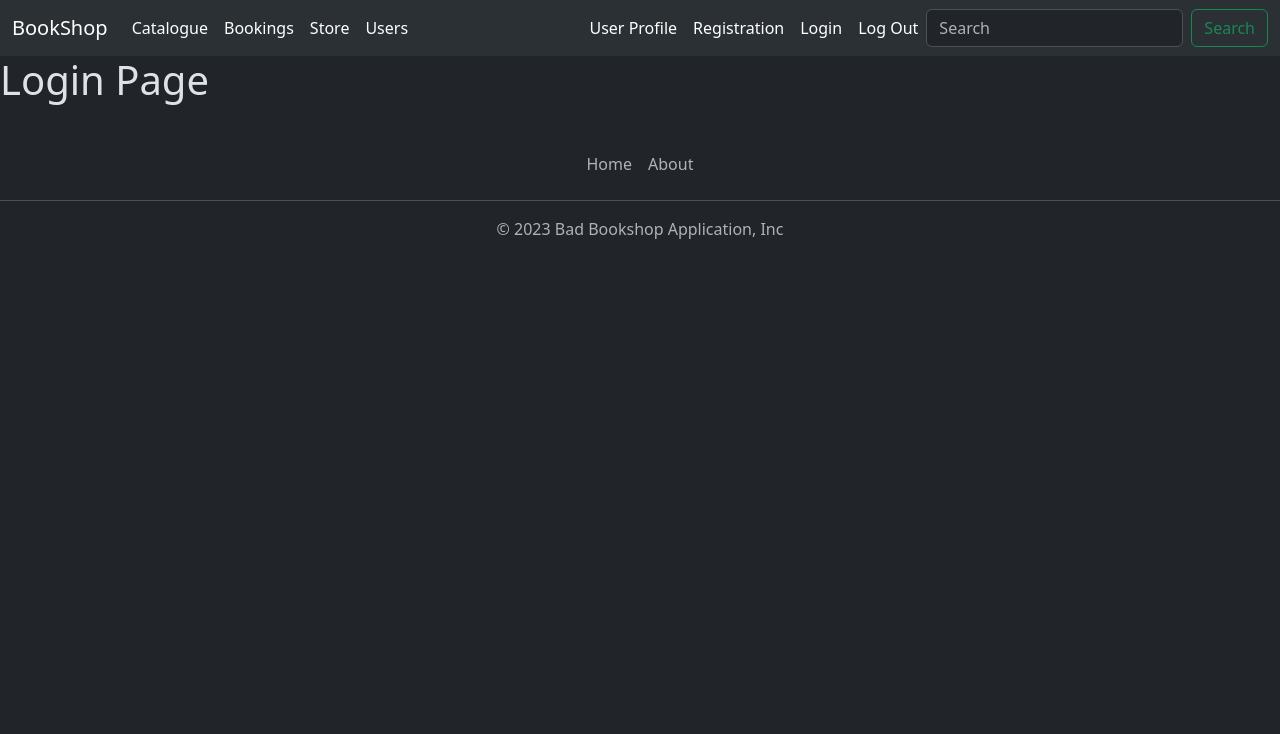
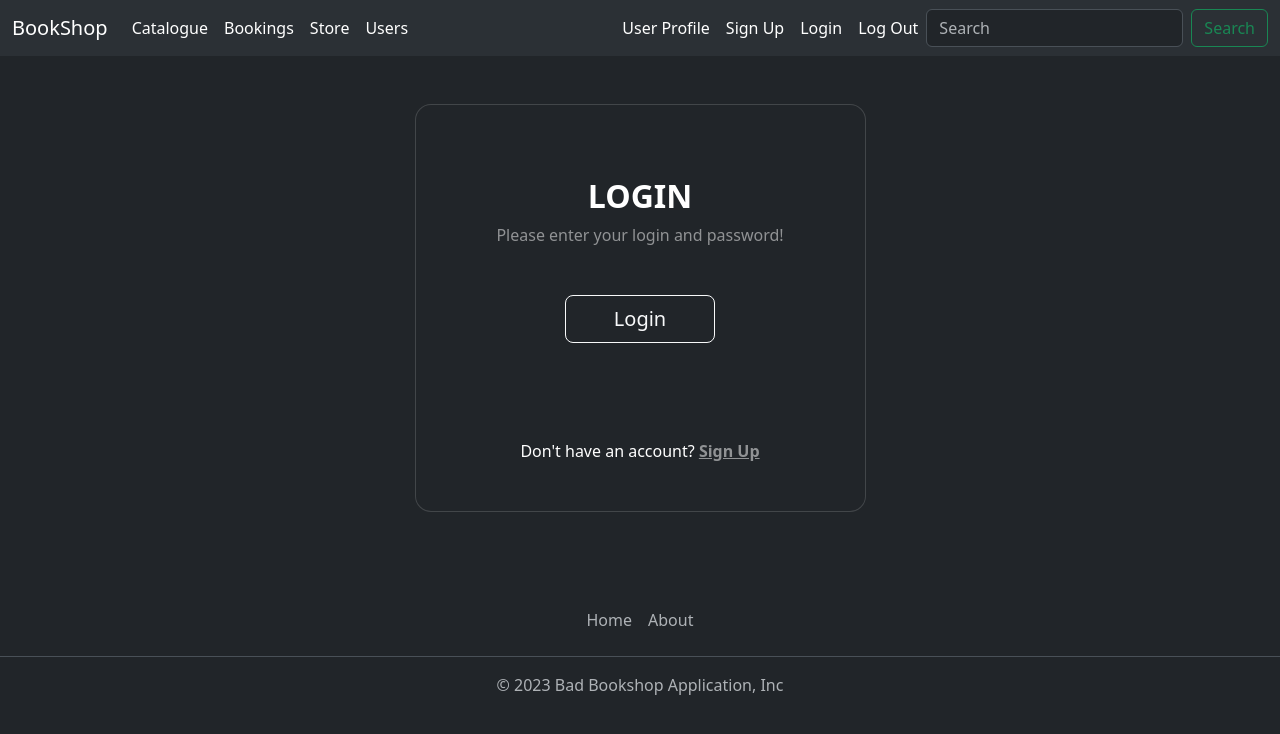
Before and after one commit to Gliger13/bookshop, a Python web app: template application/bookshop_app/templates/authentication/login.html in a window 1280 px wide. Shown: the top 734 px of the page. Run offline with Jinja, Linux system fonts and the light colour scheme; the template is opened without the code that fills it, so the values that code supplies are empty.

Commit message:
feat(app): fill login page

```diff
--- a/application/bookshop_app/templates/_base/base.html
+++ b/application/bookshop_app/templates/_base/base.html
@@ -28,7 +28,7 @@
                     </ul>
                     <ul class="navbar-nav ms-auto mb-2 mb-lg-0">
                         {{ macros.navigation_link("User Profile", url_for("users_blueprint.user_page", user_id=1)) }}
-                        {{ macros.navigation_link("Registration", url_for("authentication_blueprint.registration_page")) }}
+                        {{ macros.navigation_link("Sign Up", url_for("authentication_blueprint.registration_page")) }}
                         {{ macros.navigation_link("Login", url_for("authentication_blueprint.login_page")) }}
                         {{ macros.navigation_link("Log Out", url_for("authentication_blueprint.log_out_post")) }}
                     </ul>
--- a/application/bookshop_app/templates/authentication/login.html
+++ b/application/bookshop_app/templates/authentication/login.html
@@ -5,5 +5,58 @@ Login
 {% endblock %}
 
 {% block content %}
-<h1>Login Page</h1>
+<section class="gradient-custom">
+    <div class="container py-5">
+        <div class="row d-flex justify-content-center align-items-center h-100">
+            <div class="col-12 col-md-8 col-lg-6 col-xl-5">
+                <div class="card bg-dark text-white" style="border-radius: 1rem;">
+                    <div class="card-body p-5 text-center">
+                        <div class="mb-md-5 mt-md-4 pb-5">
+                            <h2 class="fw-bold mb-2 text-uppercase">Login</h2>
+                            <p class="text-white-50 mb-5">Please enter your login and password!</p>
+                            <form action="/login" method="POST">
+                                {{ form.csrf_token }}
+                                <div class="form-outline form-white mb-4">
+                                    {{ form.login(class_='form-control', size=32) }}
+                                </div>
+                                {% if form.login.errors %}
+                                <ul class="errors">
+                                    {% for error in form.login.errors %}
+                                    <li>{{ error }}</li>
+                                    {% endfor %}
+                                </ul>
+                                {% endif %}
+
+                                <div class="form-outline form-white mb-4">
+                                    {{ form.password(class_='form-control', size=32) }}
+                                </div>
+                                {% if form.password.errors %}
+                                <ul class="errors">
+                                    {% for error in form.password.errors %}
+                                    <li>{{ error }}</li>
+                                    {% endfor %}
+                                </ul>
+                                {% endif %}
+                                {% if error %}
+                                <div class="card text-bg-danger mx-auto my-4 opacity-85">
+                                    <div class="card-body py-2">
+                                        <p class="card-text">{{ error }}</p>
+                                    </div>
+                                </div>
+                                {% endif %}
+                                <button class="btn btn-outline-light btn-lg px-5" type="submit">Login</button>
+                            </form>
+                        </div>
+                        <div>
+                            <p class="mb-0">Don't have an account?
+                                <a class="text-white-50 fw-bold"
+                                   href="{{ url_for('authentication_blueprint.registration_page') }}">Sign Up</a>
+                            </p>
+                        </div>
+                    </div>
+                </div>
+            </div>
+        </div>
+    </div>
+</section>
 {% endblock %}
```
Also changed, not shown: application/bookshop_app/forms/authentication.py (added, +14 -0 lines), application/bookshop_app/forms/login.py (deleted, +0 -7 lines), application/bookshop_app/views/authentication.py (+13 -4 lines).
